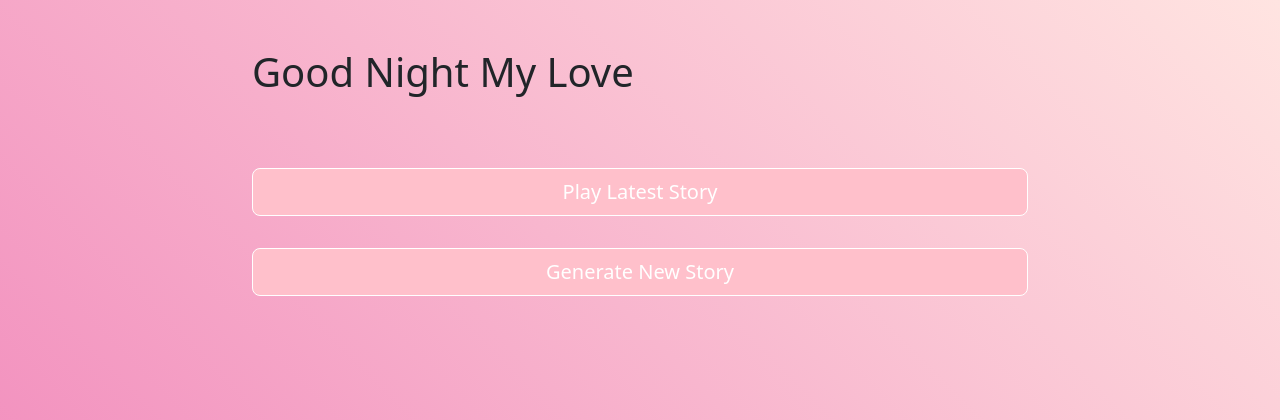
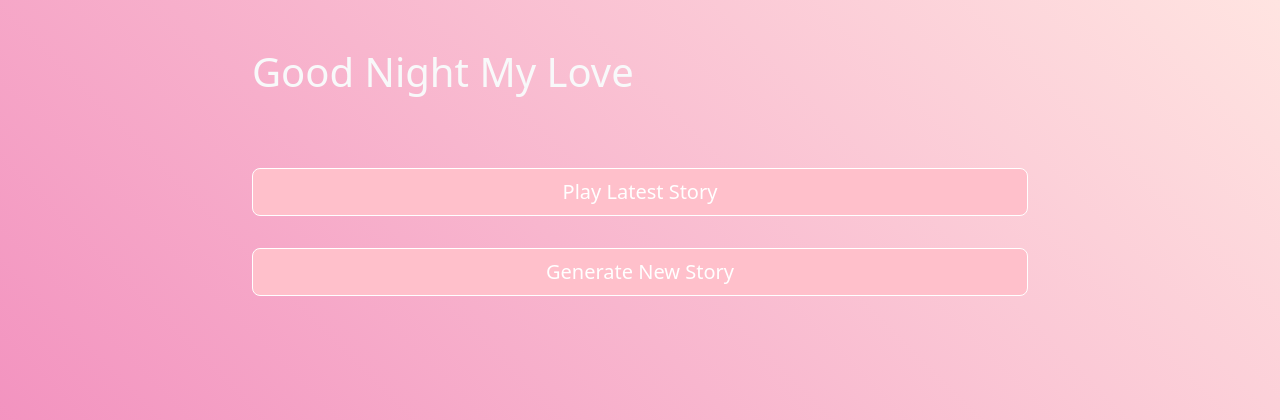
Before and after one commit to Jadens-arc/Good-Night-Sleep-Tight, a Flask app: template templates/Index/index.html in a window 1280 px wide. Shown: the top 420 px of the page. Run offline with Flask 3, Linux system fonts and the light colour scheme; the template is opened without the code that fills it, so the values that code supplies are empty; some libraries are stand-ins or nearby versions.

Commit message:
changed text

```diff
--- a/templates/Index/index.html
+++ b/templates/Index/index.html
@@ -3,7 +3,7 @@
 {% block content %}
 
 <div class="d-flex justify-content-center flex-column">
-    <h1>Good Night My Love</h1>
+    <h1 class="text-light fs-1">Good Night My Love</h1>
     <div class="my-5 d-flex flex-column">
         <button class="btn btn-pink btn-lg my-3" id="play-latest-story">Play Latest Story</button>
         <button class="btn btn-pink btn-lg my-3" id="generate-new-story">Generate New Story</button>
```
